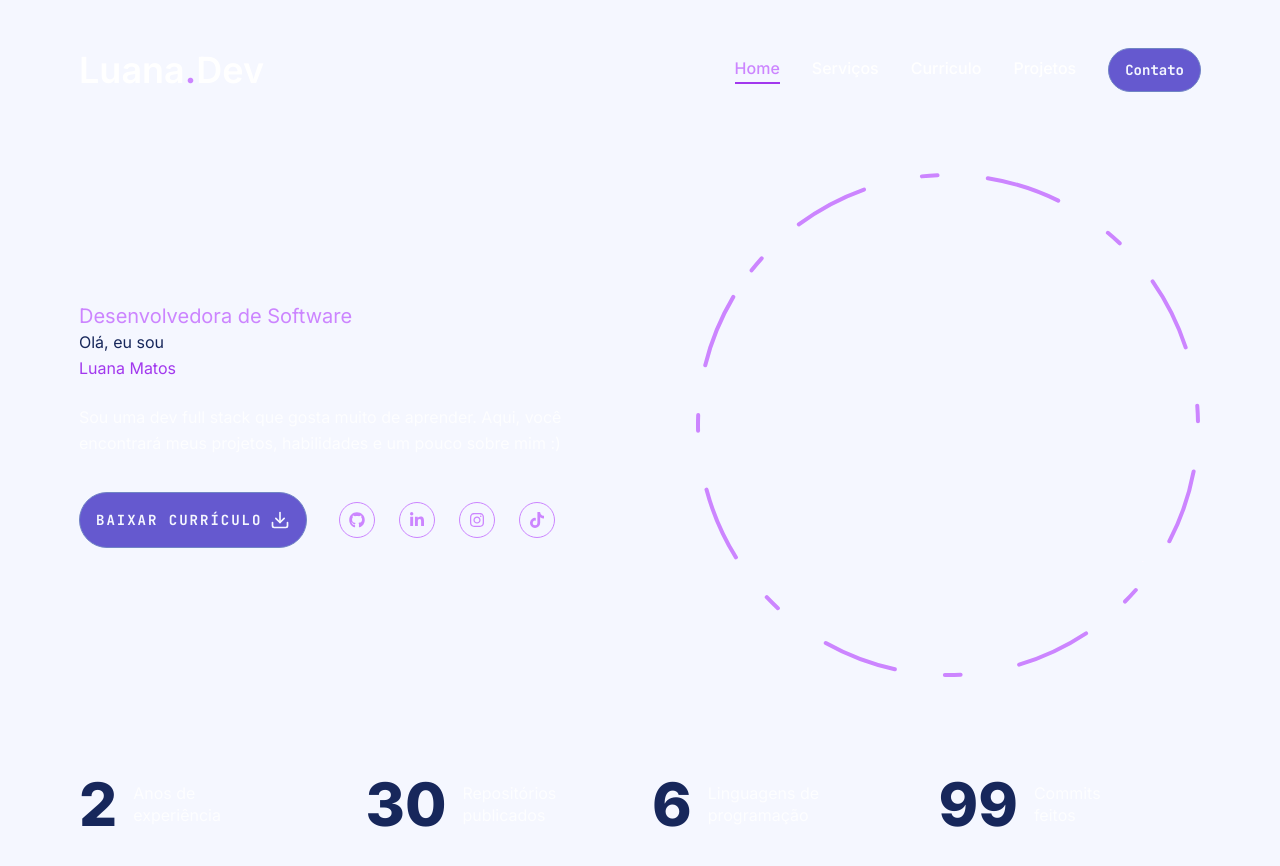
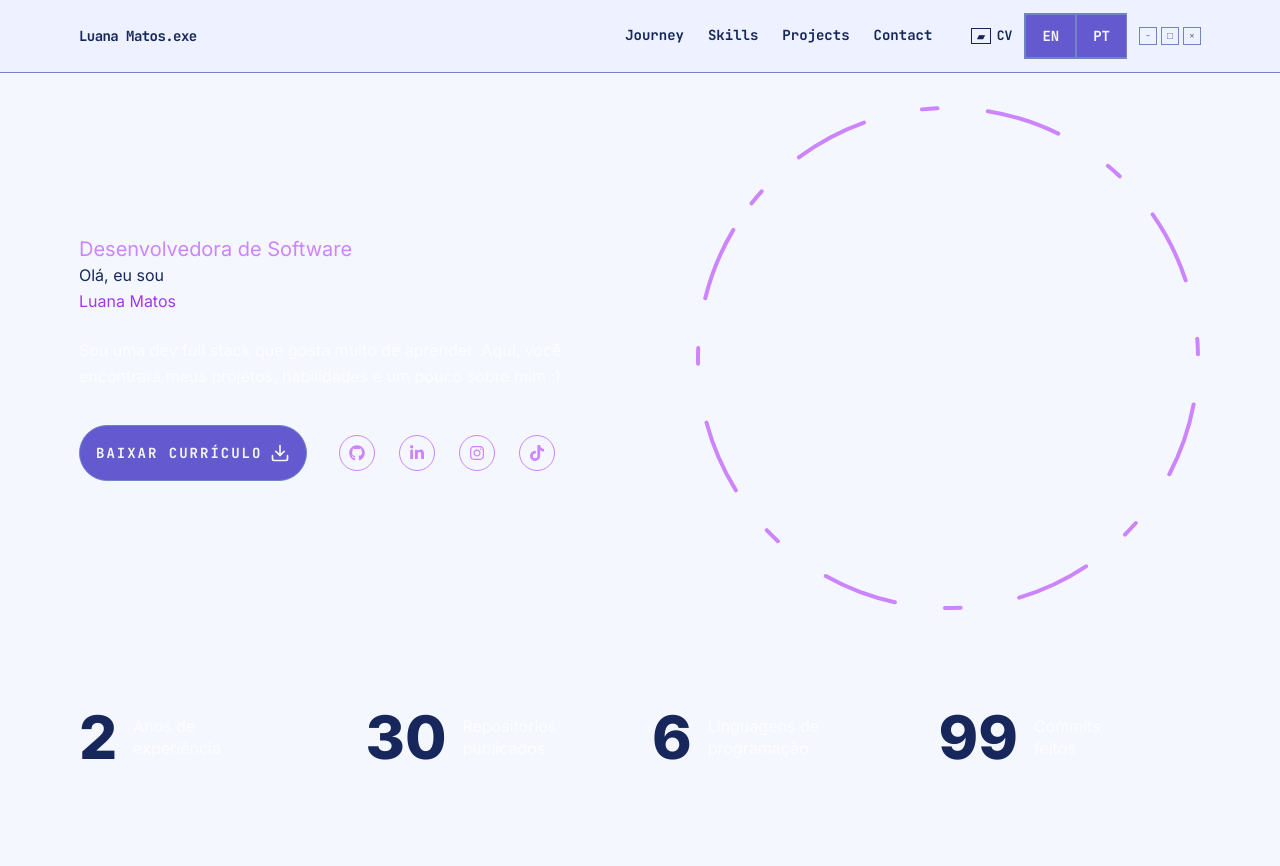
Before and after one commit to laLuna01/Portfolio, a Next.js app: page / in a window 1280 px wide. Shown: the top 866 px of the page. After the commit the page ends 800 px from the top, so only its background shows below. Built offline with nearby package versions, Linux system fonts and the light colour scheme; no server answers.

Commit message:
feat: rebuild responsive portfolio navigation

```diff
--- a/src/app/globals.css
+++ b/src/app/globals.css
@@ -85,6 +85,180 @@
 .container {
   width: min(100% - 2rem, 72rem);
   margin-inline: auto;
+}
+
+.site-header {
+  border-bottom: 1px solid var(--line);
+  background: var(--surface);
+  font-family: var(--font-mono), ui-monospace, monospace;
+}
+
+.site-header__inner {
+  display: flex;
+  min-height: 4.5rem;
+  align-items: center;
+  justify-content: space-between;
+  gap: 1rem;
+}
+
+.site-header__signature {
+  color: var(--ink);
+  font-size: 0.875rem;
+  font-weight: 700;
+  letter-spacing: -0.04em;
+  text-decoration: none;
+  white-space: nowrap;
+}
+
+.site-header__desktop {
+  display: none;
+}
+
+.site-header__mobile {
+  display: flex;
+}
+
+.mobile-menu__trigger,
+.mobile-menu__close {
+  display: grid;
+  width: 2.75rem;
+  min-height: 2.75rem;
+  place-items: center;
+  padding: 0;
+  border: 1px solid var(--line);
+  background: var(--surface-strong);
+  color: var(--ink);
+}
+
+.mobile-menu__overlay {
+  position: fixed;
+  z-index: 40;
+  inset: 0;
+  background: rgb(9 12 23 / 0.55);
+}
+
+.mobile-menu__panel {
+  position: fixed;
+  z-index: 50;
+  top: 0;
+  right: 0;
+  display: flex;
+  width: min(100% - 2rem, 23rem);
+  min-height: 100dvh;
+  flex-direction: column;
+  gap: 2.5rem;
+  padding: 5.5rem 1.5rem 1.5rem;
+  border-left: 1px solid var(--line);
+  background: var(--surface);
+  box-shadow: -0.375rem 0 0 var(--shadow);
+  outline: none;
+}
+
+.mobile-menu__panel[data-state="open"] {
+  animation: mobile-menu-enter 180ms ease-out;
+}
+
+.mobile-menu__close {
+  position: absolute;
+  top: 1rem;
+  right: 1rem;
+}
+
+.mobile-menu__links {
+  display: grid;
+  gap: 0.5rem;
+}
+
+.header-link {
+  display: inline-flex;
+  width: fit-content;
+  min-height: 2.75rem;
+  align-items: center;
+  border-bottom: 2px solid transparent;
+  color: var(--ink);
+  font-size: 0.875rem;
+  font-weight: 700;
+  text-decoration: none;
+}
+
+.header-link:hover {
+  color: var(--accent);
+}
+
+.header-link--active {
+  border-bottom-color: currentcolor;
+  font-weight: 800;
+  text-decoration: underline;
+  text-decoration-thickness: 2px;
+  text-underline-offset: 0.3em;
+}
+
+.mobile-menu__utilities,
+.site-header__utilities {
+  display: flex;
+  align-items: center;
+  gap: 0.75rem;
+}
+
+.mobile-menu__utilities {
+  margin-top: auto;
+  flex-wrap: wrap;
+  border-top: 1px solid var(--line);
+  padding-top: 1rem;
+}
+
+.header-resume-link {
+  display: inline-flex;
+  min-height: 2.75rem;
+  align-items: center;
+  gap: 0.375rem;
+  color: var(--ink);
+  font-size: 0.8125rem;
+  font-weight: 700;
+  text-decoration: none;
+}
+
+.header-resume-link:hover {
+  color: var(--accent);
+}
+
+.header-resume-link__folder {
+  display: grid;
+  width: 1.25rem;
+  height: 1rem;
+  place-items: center;
+  border: 1px solid currentcolor;
+  font-size: 0.625rem;
+}
+
+.language-switch {
+  display: inline-flex;
+  border: 1px solid var(--line);
+}
+
+.language-switch__option {
+  min-width: 2.5rem;
+  min-height: 2.25rem;
+  padding: 0.25rem 0.5rem;
+  border: 0;
+  border-right: 1px solid var(--line);
+  background: transparent;
+  color: var(--ink);
+  font-size: 0.75rem;
+}
+
+.language-switch__option:last-child {
+  border-right: 0;
+}
+
+.language-switch__option--selected {
+  background: var(--accent);
+  color: var(--page);
+}
+
+@keyframes mobile-menu-enter {
+  from { transform: translateX(100%); }
+  to { transform: translateX(0); }
 }
 
 .page-shell {
@@ -263,4 +437,23 @@ button:disabled {
   .card {
     padding: 1.25rem;
   }
+
+  .site-header__desktop {
+    display: flex;
+    min-width: 0;
+    align-items: center;
+    justify-content: flex-end;
+    gap: clamp(1rem, 3vw, 3rem);
+  }
+
+  .site-header__links {
+    display: flex;
+    min-width: 0;
+    align-items: center;
+    gap: clamp(0.75rem, 2vw, 1.5rem);
+  }
+
+  .site-header__mobile {
+    display: none;
+  }
 }
--- a/src/app/layout.jsx
+++ b/src/app/layout.jsx
@@ -1,6 +1,6 @@
 import "./globals.css";
 import { Inter, JetBrains_Mono } from "next/font/google";
-import Header from "@/components/Header";
+import Header from "@/components/layout/Header";
 import { LanguageProvider } from "@/i18n/LanguageProvider";
 
 export const metadata = {
--- /dev/null
+++ b/src/components/layout/Header.jsx
@@ -0,0 +1,67 @@
+"use client";
+
+import Link from "next/link";
+import { usePathname } from "next/navigation";
+import { WindowControls } from "@/components/ui/WindowControls";
+import { usePortfolio } from "@/i18n/usePortfolio";
+import LanguageSwitch from "./LanguageSwitch";
+import MobileMenu from "./MobileMenu";
+
+const links = [
+  { key: "trajectory", href: "/trajectory" },
+  { key: "skills", href: "/skills" },
+  { key: "projects", href: "/projects" },
+  { key: "contact", href: "/contact" },
+];
+
+export default function Header() {
+  const pathname = usePathname();
+  const { content } = usePortfolio();
+
+  return (
+    <header className="site-header">
+      <div className="site-header__inner container">
+        <Link className="site-header__signature" href="/">
+          Luana Matos.exe
+        </Link>
+
+        <div className="site-header__desktop">
+          <nav className="site-header__links" aria-label="Primary navigation">
+            {links.map((link) => {
+              const active = pathname === link.href;
+
+              return (
+                <Link
+                  key={link.key}
+                  className={`header-link${active ? " header-link--active" : ""}`}
+                  href={link.href}
+                  aria-current={active ? "page" : undefined}
+                >
+                  {content.nav[link.key]}
+                </Link>
+              );
+            })}
+          </nav>
+
+          <div className="site-header__utilities">
+            <Link
+              className="header-resume-link"
+              href={content.identity.resumeUrl}
+              target="_blank"
+              rel="noreferrer noopener"
+            >
+              <span className="header-resume-link__folder" aria-hidden="true">▰</span>
+              {content.nav.resume}
+            </Link>
+            <LanguageSwitch />
+            <WindowControls />
+          </div>
+        </div>
+
+        <div className="site-header__mobile">
+          <MobileMenu links={links} pathname={pathname} content={content} />
+        </div>
+      </div>
+    </header>
+  );
+}
--- /dev/null
+++ b/src/components/layout/LanguageSwitch.jsx
@@ -0,0 +1,27 @@
+"use client";
+
+import { usePortfolio } from "@/i18n/usePortfolio";
+
+export default function LanguageSwitch() {
+  const { language, setLanguage } = usePortfolio();
+
+  return (
+    <div className="language-switch" aria-label="Language">
+      {["en", "pt"].map((option) => {
+        const selected = language === option;
+
+        return (
+          <button
+            key={option}
+            type="button"
+            className={`language-switch__option${selected ? " language-switch__option--selected" : ""}`}
+            aria-pressed={selected}
+            onClick={() => setLanguage(option)}
+          >
+            {option.toUpperCase()}
+          </button>
+        );
+      })}
+    </div>
+  );
+}
--- /dev/null
+++ b/src/components/layout/MobileMenu.jsx
@@ -0,0 +1,65 @@
+"use client";
+
+import * as Dialog from "@radix-ui/react-dialog";
+import Link from "next/link";
+import { Menu, X } from "lucide-react";
+import { useState } from "react";
+import { WindowControls } from "@/components/ui/WindowControls";
+import LanguageSwitch from "./LanguageSwitch";
+
+export default function MobileMenu({ links, pathname, content }) {
+  const [open, setOpen] = useState(false);
+
+  return (
+    <Dialog.Root open={open} onOpenChange={setOpen}>
+      <Dialog.Trigger asChild>
+        <button className="mobile-menu__trigger" type="button" aria-label="Open navigation menu">
+          <Menu aria-hidden="true" size={22} />
+        </button>
+      </Dialog.Trigger>
+      <Dialog.Portal>
+        <Dialog.Overlay className="mobile-menu__overlay" />
+        <Dialog.Content className="mobile-menu__panel" aria-describedby={undefined}>
+          <Dialog.Title className="sr-only">Navigation menu</Dialog.Title>
+          <Dialog.Close asChild>
+            <button className="mobile-menu__close" type="button" aria-label="Close navigation menu">
+              <X aria-hidden="true" size={22} />
+            </button>
+          </Dialog.Close>
+
+          <nav className="mobile-menu__links" aria-label="Primary navigation">
+            {links.map((link) => {
+              const active = pathname === link.href;
+
+              return (
+                <Dialog.Close key={link.key} asChild>
+                  <Link
+                    className={`header-link${active ? " header-link--active" : ""}`}
+                    href={link.href}
+                    aria-current={active ? "page" : undefined}
+                  >
+                    {content.nav[link.key]}
+                  </Link>
+                </Dialog.Close>
+              );
+            })}
+          </nav>
+
+          <div className="mobile-menu__utilities">
+            <Link
+              className="header-resume-link"
+              href={content.identity.resumeUrl}
+              target="_blank"
+              rel="noreferrer noopener"
+            >
+              <span className="header-resume-link__folder" aria-hidden="true">▰</span>
+              {content.nav.resume}
+            </Link>
+            <LanguageSwitch />
+            <WindowControls />
+          </div>
+        </Dialog.Content>
+      </Dialog.Portal>
+    </Dialog.Root>
+  );
+}
```
Also changed, not shown: 1 other file (tests, documents, lock files or other folders).
